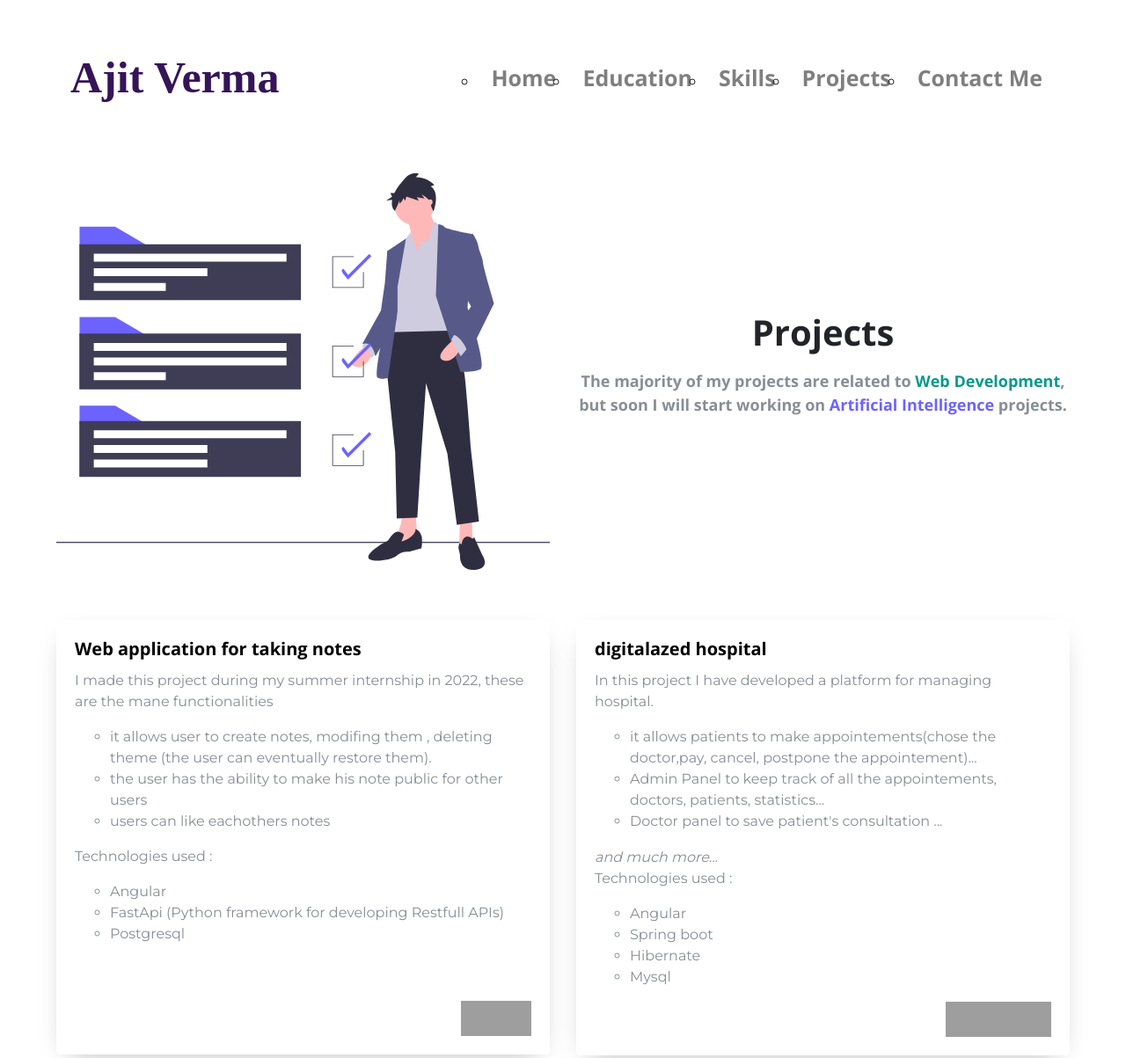
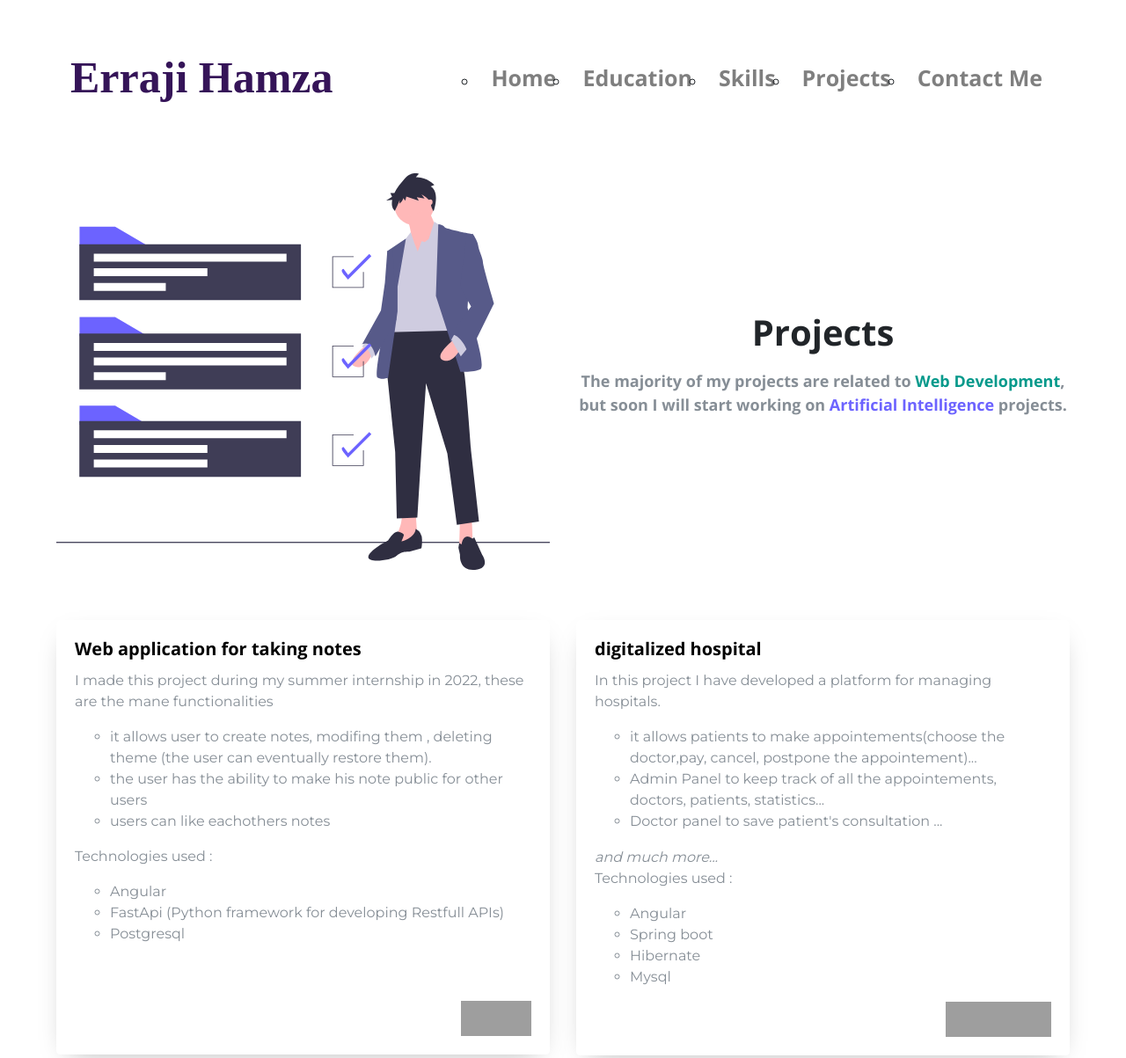
Before and after one commit to ErHamza/portfolio, a plain HTML site: page Project.html in a window 1280 px wide. Shown: the top 1203 px of the page at 88% size. Drawn offline with nearby package versions, Linux system fonts and the light colour scheme; grey boxes are pictures that could not be loaded; some icons are missing; a web font is replaced by a local one.

Commit message:
Update Project.html

```diff
--- a/Project.html
+++ b/Project.html
@@ -21,7 +21,7 @@
       <body class="container-fluid body_section">
               <header>
                     <nav class="navbar navbar-expand-lg navbar-light ">
-                      <a class="navbar-brand brand-name" href="#">Ajit Verma</a>
+                      <a class="navbar-brand brand-name" href="#">Erraji Hamza</a>
                       <button class="navbar-toggler" type="button" data-toggle="collapse" data-target="#navbarSupportedContent" aria-controls="navbarSupportedContent" aria-expanded="false" aria-label="Toggle navigation">
                         <span class="navbar-toggler-icon"></span>
                       </button>
@@ -108,15 +108,15 @@
 
 
                       <div class="col-sm-6">
-                        <a  class="Project-box" target="_blank" href="https://github.com/AjitVerma15/Telegram-Bot" >
+                        <a  class="Project-box" target="_blank" href="https://github.com/ErHamza/AppointementsManager">
                         <div class="card boxx">
                           <div class="card-body">
-                            <h5 class="card-title">digitalazed hospital</h5>
+                            <h5 class="card-title"> digitalized hospital</h5>
                             <p class="card-text project-text">
-                              In this project I have developed a platform for managing hospital.
+                              In this project I have developed a platform for managing hospitals.
                               <ol class="project-text">
                                   <li> it allows patients
-                                    to make appointements(chose the doctor,pay, cancel, postpone the appointement)...</li>
+                                    to make appointements(choose the doctor,pay, cancel, postpone the appointement)...</li>
                               <li>Admin Panel to keep track of all the appointements, doctors, patients, statistics...</li>
                                   <li>Doctor panel to save patient's consultation ...</li>
                                   </ol>
```
